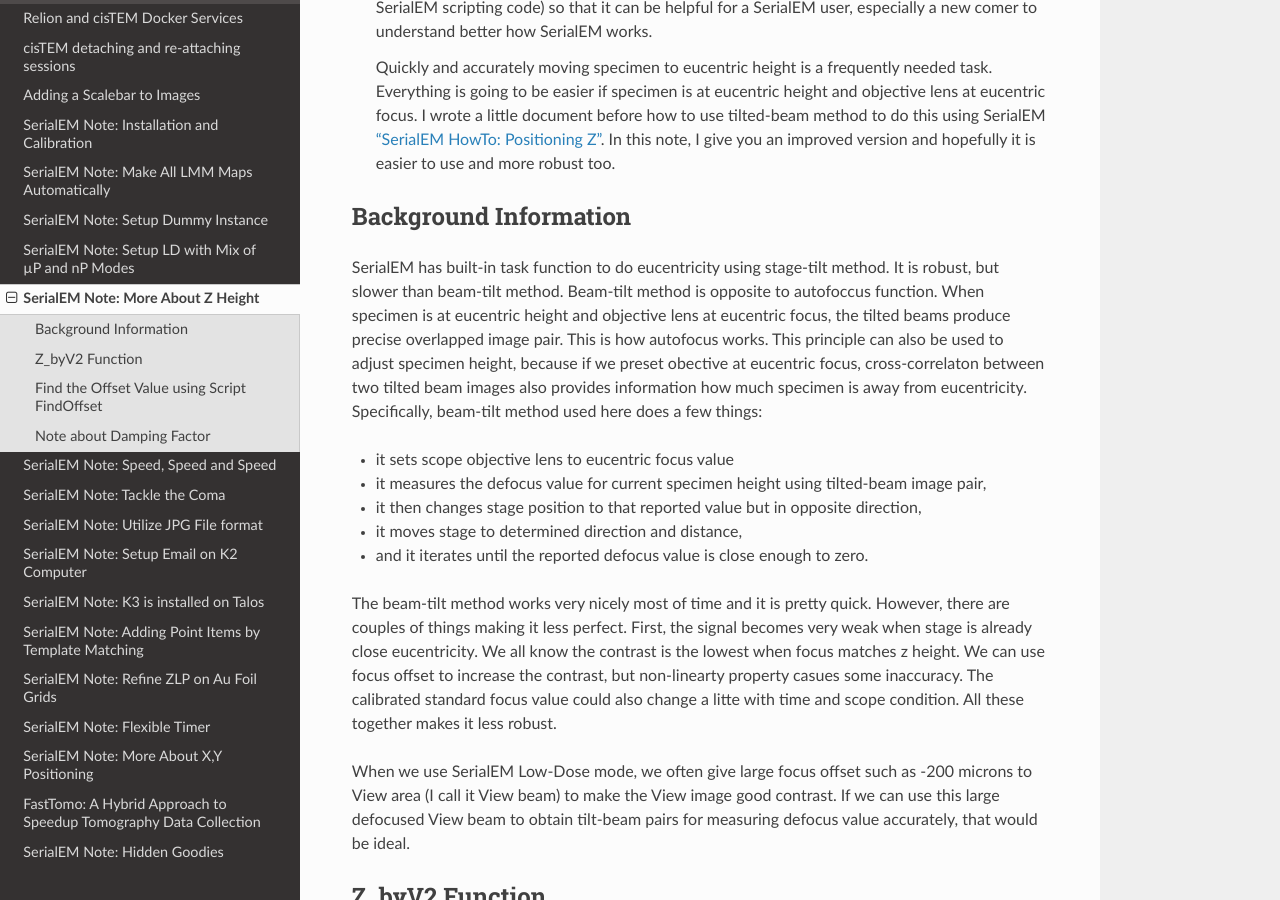
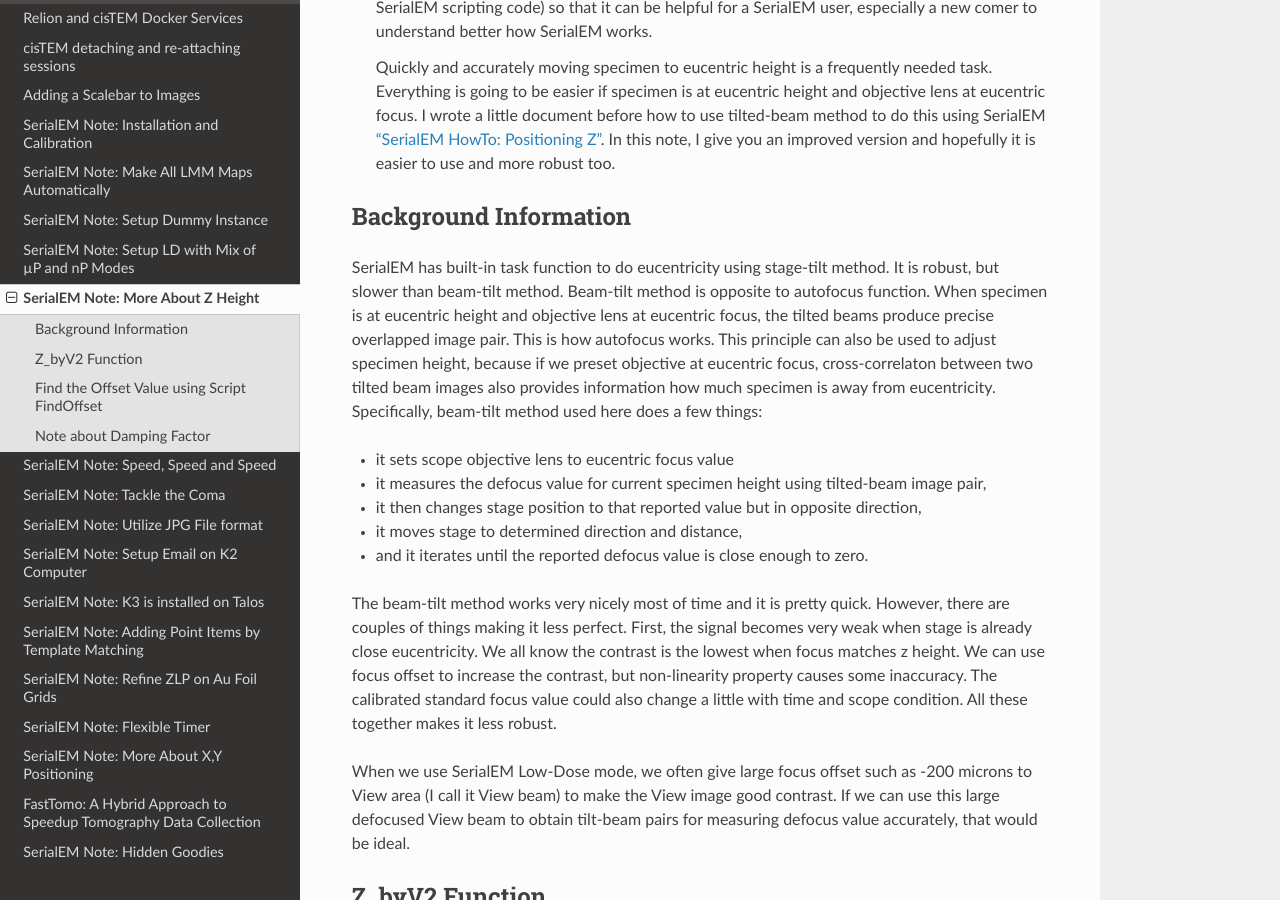
Before and after one commit to xuchen66/sphinx-emdocs, a Sphinx documentation site: the page built from source/serialEM-note-more-about-z-height.rst, in a window 1280 px wide and 900 px high, scrolled down 387 px. Built offline with Sphinx 7.4.7 and the Read the Docs theme 2.0.0, drawn with Linux system fonts in a browser that asks for light colours; pages that are not in the unit, such as notebooks, are missing from menus; some of the changed text lies outside the part shown.

Commit message:
Update serialEM-note-more-about-z-height.rst

```diff
--- a/source/serialEM-note-more-about-z-height.rst
+++ b/source/serialEM-note-more-about-z-height.rst
@@ -12,22 +12,37 @@
 .. glossary::
 
    Abstract
-      This is the first of a series of SerialEM notes I have wanted to write for a while. An application of using SerialEM,
-      even a simple one, could be very useful and "handy" for a SerialEM user. I try to give more explanation for what
-      I did, rather than to just present plain lines of codes (yes, SerialEM scripting code) so that it can be helpful for a
-      SerialEM user, especially a new comer to understand better how SerialEM works.
+      This is the first of a series of SerialEM notes I have wanted to write
+      for a while. An application of using SerialEM, even a simple one,
+      could be very useful and "handy" for a SerialEM user. I try to
+      give more explanation for what I did, rather than to just present
+      plain lines of codes (yes, SerialEM scripting code) so that it can
+      be helpful for a SerialEM user, especially a new comer to
+      understand better how SerialEM works.
 
-      Quickly and accurately moving specimen to eucentric height is a frequently needed task. Everything is going to be easier
-      if specimen is at eucentric height and objective lens at eucentric focus. I wrote a little document before how to use tilted-beam
-      method to do this using SerialEM `"SerialEM HowTo: Positioning Z" <http://www.bio.brandeis.edu/KeckWeb/emdoc/en_US.ISO8859-1/articles/SerialEM-howto:positioningZ/>`_. In this note, I give you an improved version and hopefully it
-      is easier to use and more robust too.
+      Quickly and accurately moving specimen to eucentric height is a
+      frequently needed task. Everything is going to be easier if specimen
+      is at eucentric height and objective lens at eucentric focus. I wrote
+      a little document before how to use tilted-beam method to do this
+      using SerialEM `"SerialEM HowTo: Positioning Z"
+      <http://www.bio.brandeis.edu/KeckWeb/emdoc/en_US.ISO8859-1/articles/SerialEM-howto:positioningZ/>`_.
+      In this note, I give you an improved version and hopefully it is
+      easier to use and more robust too.
 
 .. _background_info:
 
 Background Information
 ----------------------
 
-SerialEM has built-in task function to do eucentricity using stage-tilt method. It is robust, but slower than beam-tilt method. Beam-tilt method is opposite to autofoccus function. When specimen is at eucentric height and objective lens at eucentric focus, the tilted beams produce precise overlapped image pair. This is how autofocus works. This principle can also be used to adjust specimen height, because if we preset obective at eucentric focus, cross-correlaton between two tilted beam images also provides information how much specimen is away from eucentricity. Specifically, beam-tilt method used here does a few things:
+SerialEM has built-in task function to do eucentricity using stage-tilt
+method. It is robust, but slower than beam-tilt method. Beam-tilt method is
+opposite to autofocus function. When specimen is at eucentric height and
+objective lens at eucentric focus, the tilted beams produce precise
+overlapped image pair. This is how autofocus works. This principle can also
+be used to adjust specimen height, because if we preset objective at
+eucentric focus, cross-correlaton between two tilted beam images also
+provides information how much specimen is away from eucentricity.
+Specifically, beam-tilt method used here does a few things:
 
 - it sets scope objective lens to eucentric focus value
 - it measures the defocus value for current specimen height using tilted-beam image pair,
@@ -35,9 +50,18 @@
 - it moves stage to determined direction and distance,
 - and it iterates until the reported defocus value is close enough to zero.
 
-The beam-tilt method works very nicely most of time and it is pretty quick. However, there are couples of things making it less perfect. First, the signal becomes very weak when stage is already close eucentricity. We all know the contrast is the lowest when focus matches z height. We can use focus offset to increase the contrast, but non-linearty property casues some inaccuracy. The calibrated standard focus value could also change a litte with time and scope condition. All these together makes it less robust.
+The beam-tilt method works very nicely most of time and it is pretty quick.
+However, there are couples of things making it less perfect. First, the
+signal becomes very weak when stage is already close eucentricity. We all
+know the contrast is the lowest when focus matches z height. We can use
+focus offset to increase the contrast, but non-linearity property causes some
+inaccuracy. The calibrated standard focus value could also change a little
+with time and scope condition. All these together makes it less robust.
 
-When we use SerialEM Low-Dose mode, we often give large focus offset such as -200 microns to View area (I call it View beam) to make the View image good contrast. If we can use this large defocused View beam to obtain tilt-beam pairs for measuring defocus value accurately, that would be ideal.
+When we use SerialEM Low-Dose mode, we often give large focus offset such as
+-200 microns to View area (I call it View beam) to make the View image good
+contrast. If we can use this large defocused View beam to obtain tilt-beam
+pairs for measuring defocus value accurately, that would be ideal.
 
 .. _Z_byV2_function:
 
@@ -84,7 +108,10 @@
    SetStandardFocus 0
    ChangeFocus $offset
 
-These two lines will set objective lens to a specific strength; the large defocus offset also offers good contrast. A special thing here is to measure defocus value using a LD_View beam. The advantage of this command is to use high contrast image.
+These two lines will set objective lens to a specific strength; the large
+defocus offset also offers good contrast. A special thing here is to measure
+defocus value using a LD_View beam. The advantage of this command is to use
+high contrast image.
 
 .. code-block:: ruby
 
@@ -96,9 +123,11 @@
 
    CallFunction MyFuncs::Z_byV2 3 -288.32
 
-Obviously, the -288.32 is to pass to variable $offset in the function, and 3 to iteration variable $iter.
+Obviously, the -288.32 is to pass to variable $offset in the function, and 3
+to iteration variable $iter.
 
-Now question is how to determine this offset value for accurate Z height for and under current scope condition.
+Now question is how to determine this offset value for accurate Z height for
+and under current scope condition.
 
 .. _find_offset:
 
@@ -178,14 +207,21 @@
    SetUserSetting AutofocusBeamTilt  $BT
    RestoreCameraSet
 
-It uses function Z_byV2 to see which offset value to recover the Z height determined early by other method. It first find an *offset* value that recovers Z height within 1um(you can define 0.5), then it uses a fitting method to refine this value to make it more accurate. If this script runs and gives offset value as -153.51, then you should use the function with this value.
+It uses function Z_byV2 to see which offset value to recover the Z height
+determined early by other method. It first find an *offset* value that
+recovers Z height within 1um(you can define 0.5), then it uses a fitting
+method to refine this value to make it more accurate. If this script runs
+and gives offset value as -153.51, then you should use the function with
+this value.
 
 .. note::
 
-   This offset value changes when V beam size changes. Therefore, it makes sense to do this "calibration" of finding
-   offset value after all the Low Dose area conditions are set and fixed. With the "good" offset value that gives good results,
-   the program works very reliably, if the V beam doesn't change. For example, on our Krios, the V beam (called Low Dose area V)
-   illumination area stays the same, the script works very well.
+   This offset value changes when V beam size changes. Therefore, it makes
+   sense to do this "calibration" of finding offset value after all the Low
+   Dose area conditions are set and fixed. With the "good" offset value that
+   gives good results, the program works very reliably, if the V beam
+   doesn't change. For example, on our Krios, the V beam (called Low Dose
+   area V) illumination area stays the same, the script works very well.
 
 .. code-block:: ruby
 
@@ -204,8 +240,25 @@
 
    Z = -1 * 0.72 * $repVal1
 
-This is to compensate the non-linear behavior of autofocus measurement, with the condition of large defocus offset used. For example, when the stage Z position is -100 microns off from the eucentric height, the autofocus measurement gives something like -136 microns. Therefore, using a proper damping factor (100 / 136 ~ 0.73 here) can make the Z movement more accurately to the target. Since this is a non-linear behavior, this damping factor changes with Z. For example, when Z is off very little, say 5 micron, the factor can be larger like 0.85. One would naturally try to find the curve so to use a more accurate damping factor value in interpolating fashion dynamically. However, if you think about backlash of stage movement, it is the best to avoid any overshoot. Using a single, slgihtly smaller value could help to keep stage move with backlash corrected when iterating a few times. 0.72 is found to be a good number in our situation.
+This is to compensate the non-linear behavior of autofocus measurement, with
+the condition of large defocus offset used. For example, when the stage Z
+position is -100 microns off from the eucentric height, the autofocus
+measurement gives something like -136 microns. Therefore, using a proper
+damping factor (100 / 136 ~ 0.73 here) can make the Z movement more
+accurately to the target. Since this is a non-linear behavior, this damping
+factor changes with Z. For example, when Z is off very little, say 5 micron,
+the factor can be larger like 0.85. One would naturally try to find the
+curve so to use a more accurate damping factor value in interpolating
+fashion dynamically. However, if you think about backlash of stage movement,
+it is the best to avoid any overshoot. Using a single, slightly smaller
+value could help to keep stage move with backlash corrected when iterating a
+few times. 0.72 is found to be a good number in our situation.
 
-What exactly the damping factor value should you use? I suggest you move your stage 200 microns away, and you calculate the the ratio of 200 to autofocus measurement value $repVal1 after ``ReportAutofocus`` ( damping factor = 200 / $repVal1 ) and use the result.
+What exactly the damping factor value should you use? I suggest you move
+your stage 200 microns away, and you calculate the the ratio of 200 to
+autofocus measurement value $repVal1 after ``ReportAutofocus`` ( damping
+factor = 200 / $repVal1 ) and use the result.
 
-If setting correctly, even your stage is more than 150 microns away, calling the function with three rounds of iteration can bring the stage to eucentric height close to within 0.5 microns in a few seconds. Amazing to me.
+If setting correctly, even your stage is more than 150 microns away, calling
+the function with three rounds of iteration can bring the stage to eucentric
+height close to within 0.5 microns in a few seconds. Amazing to me.
```
